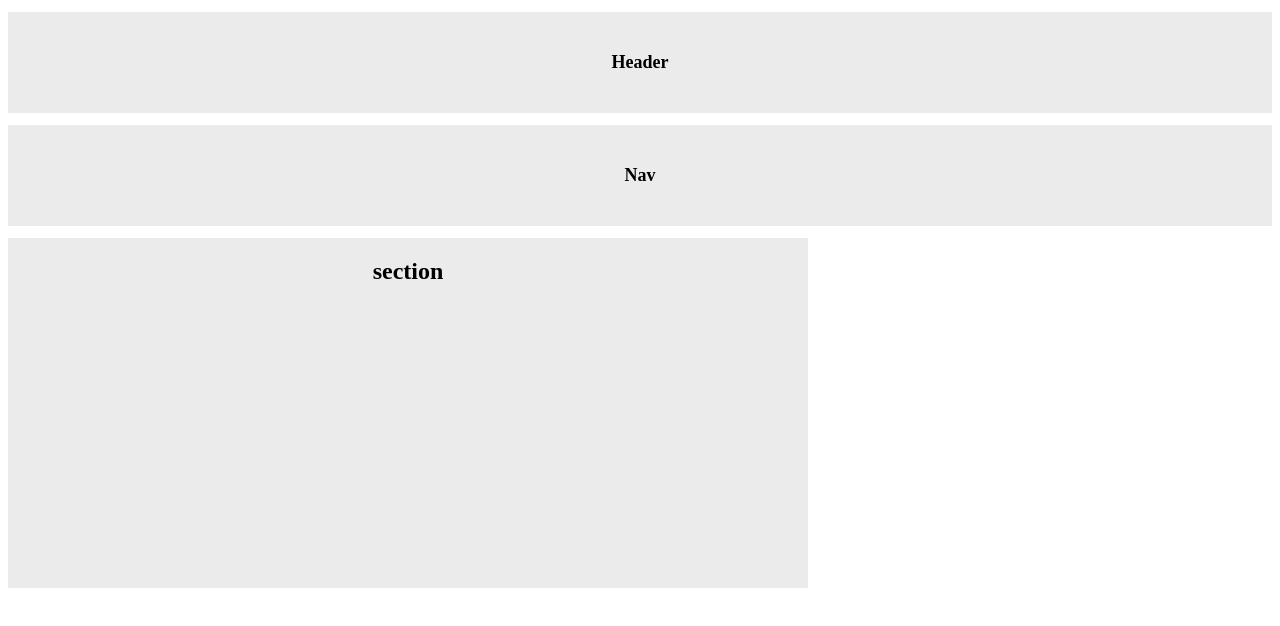
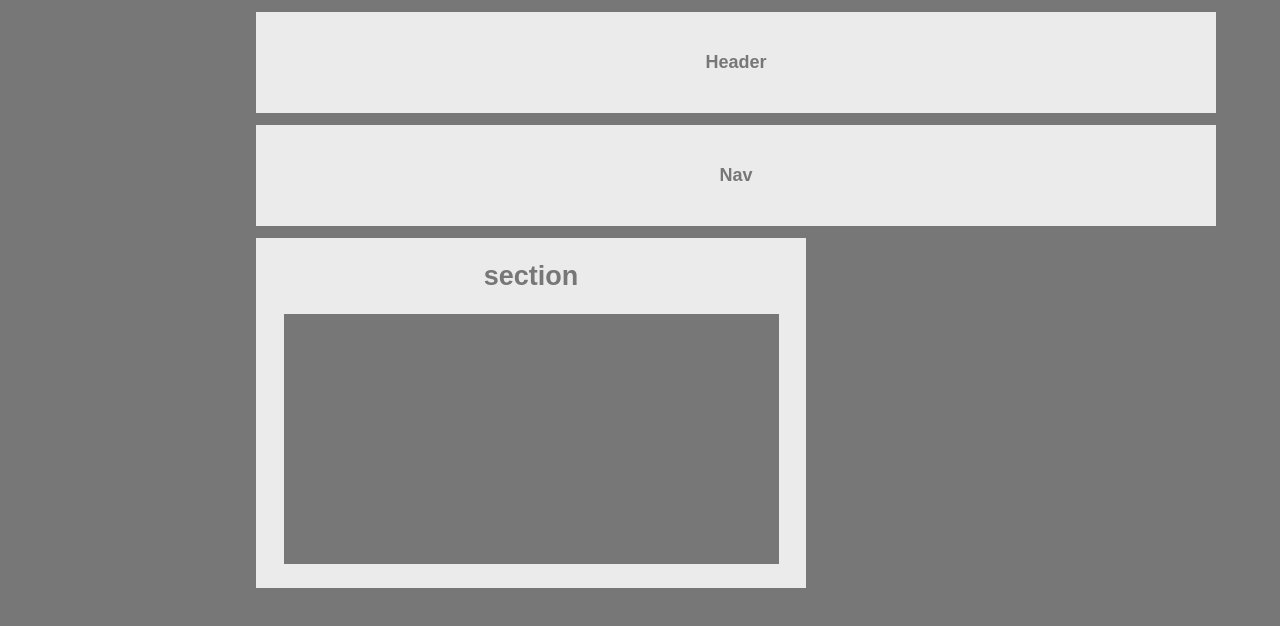
Before and after one commit to Chih-Chien-Lin/HW-Wireframe, a plain HTML site: page index.html in a window 1280 px wide. Drawn offline with Linux system fonts and the light colour scheme.

Commit message:
add box inside section

```diff
--- a/index.html
+++ b/index.html
@@ -4,7 +4,7 @@
     <title>HW-Wireframe by Chih Chien Lin</title>
     <link rel="stylesheet" type="text/css" href="style.css">
 </head>
-<body>
+<body class="body">
     <div>
         <!-- create Header -->
         <h1 class = 'Header'>Header</h1>
@@ -15,7 +15,10 @@
     <div class="box">
         <!-- create section -->
         <h2 class = 'Section'>section</h2>
+        <!-- create box inside section -->
+        <div class="innerbox">
 
+        </div>
     </div>
 </body>
 </html>
--- a/style.css
+++ b/style.css
@@ -1,4 +1,12 @@
-
+.body{
+    font-family: 'Arial', 'Helvetica Neue', 'Helvetica', 'sans-serif';
+    color: #777;
+    background-color: #777;
+    width: 960px;
+    font-size: 18px;
+    margin-left:20%;
+    margin-right:20%;
+}
 
 .Header{
     background-color:#ebebeb;
@@ -17,10 +25,17 @@
     background-color: #ebebeb;
     position: relative;
     float:left;
-    width: 800px;
+    width: 550px;
     height:350px;
     text-align: center;
     font-size: center;
+}
+.innerbox{
+    background-color: #777;
+    color: #ebebeb;
+    margin-left:5%;
+    margin-right:5%;
+    height:250px;
 }
 
 .section{
```
